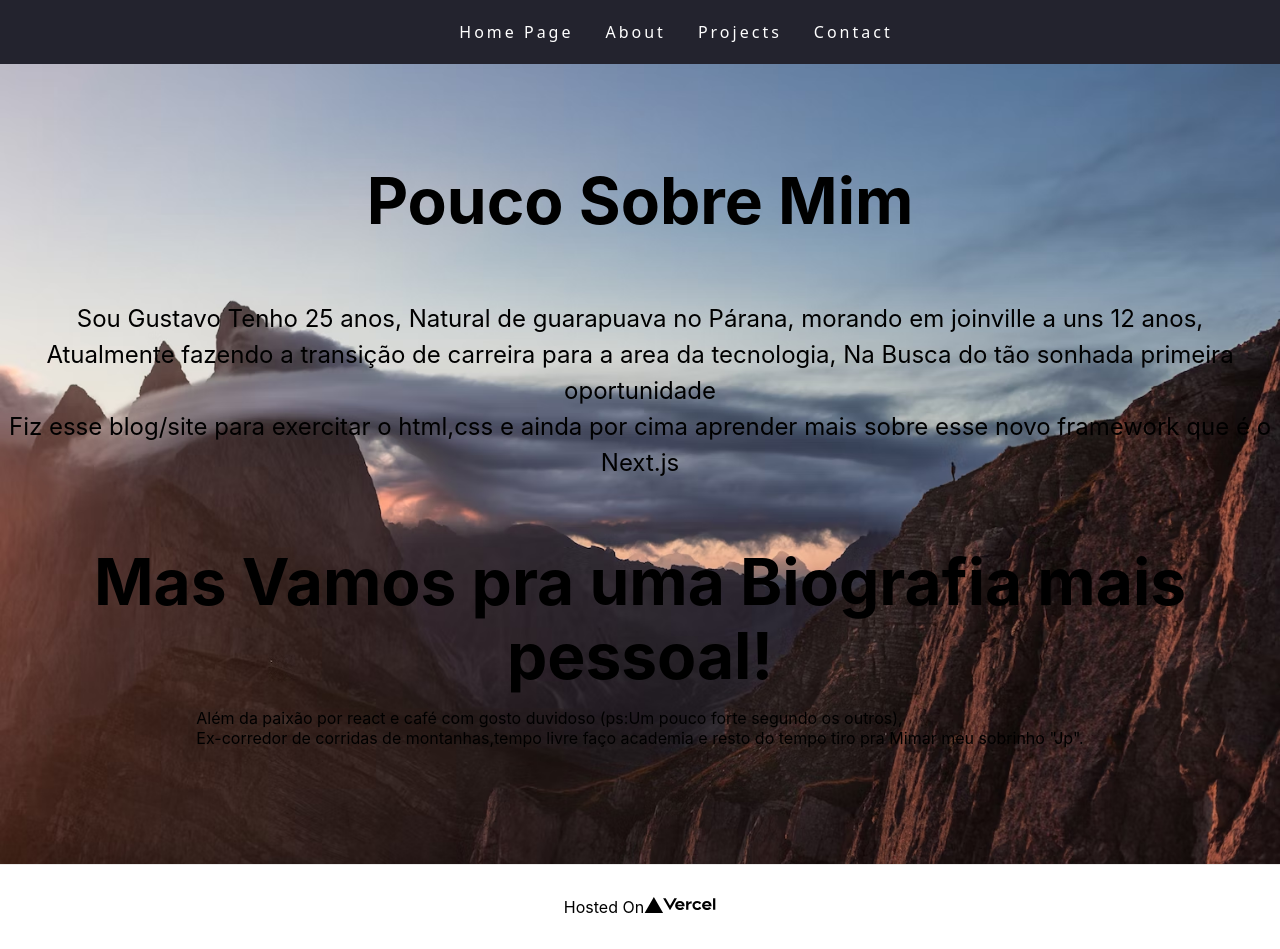
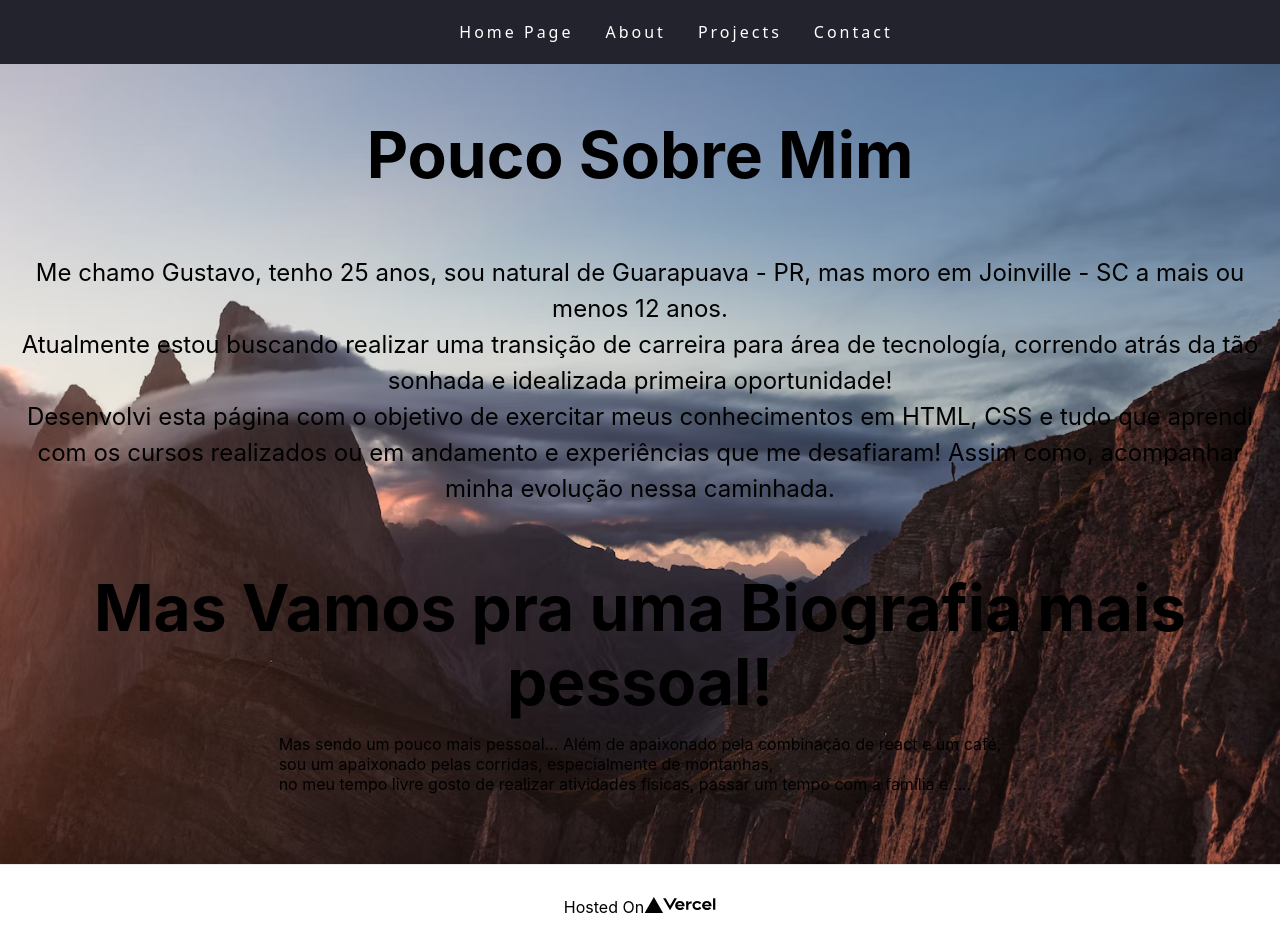
Before and after one commit to GustavoWornes/1997, a Next.js app: page /About in a window 1280 px wide. Built offline with nearby package versions, Linux system fonts and the light colour scheme.

Commit message:
Atualizações about

```diff
--- a/pages/About/index.jsx
+++ b/pages/About/index.jsx
@@ -12,16 +12,14 @@ export default function About (){
                     Pouco Sobre Mim
                 </h1>
                 <p className={styles.description}>
-                    Sou Gustavo Tenho 25 anos, Natural de guarapuava no Párana, morando em joinville a uns 12 anos,<br></br>
-                    Atualmente fazendo a transição de carreira para a area da tecnologia, Na Busca do tão sonhada primeira oportunidade <br></br>
-                    Fiz esse blog/site para exercitar o html,css e ainda por cima aprender mais sobre esse novo framework que é o Next.js
+                Me chamo Gustavo, tenho 25 anos, sou natural de Guarapuava - PR, mas moro em Joinville - SC a mais ou menos 12 anos.<br/> Atualmente estou buscando realizar uma transição de carreira para área de tecnología, correndo atrás da tão sonhada e idealizada primeira oportunidade!<br/>
+Desenvolvi esta página com o objetivo de exercitar meus conhecimentos em HTML, CSS e tudo que aprendi com os cursos realizados ou em andamento e experiências que me desafiaram! Assim como, acompanhar minha evolução nessa caminhada.
                 </p>
-                <h3 className={styles.title}>
+                <h5 className={styles.title}>
                     Mas Vamos pra uma Biografia mais pessoal!
-                </h3>
+                </h5>
                 <p>
-                    Além da paixão por react e café com gosto duvidoso (ps:Um pouco forte segundo os outros),<br></br>
-                    Ex-corredor de corridas de montanhas,tempo livre faço academia e resto do tempo tiro pra Mimar meu sobrinho "Jp".
+                Mas sendo um pouco mais pessoal... Além de apaixonado pela combinação de react e um café,<br/> sou um apaixonado pelas corridas, especialmente de montanhas, <br/>no meu tempo livre gosto de realizar atividades físicas, passar um tempo com a família e ....
 
                 </p>
             </main>
```
